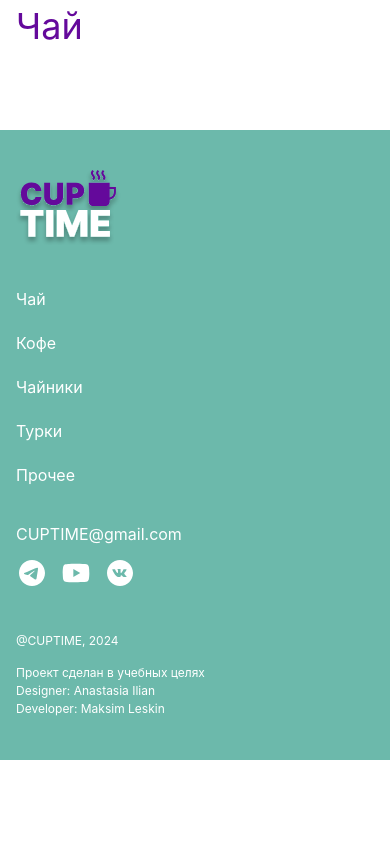
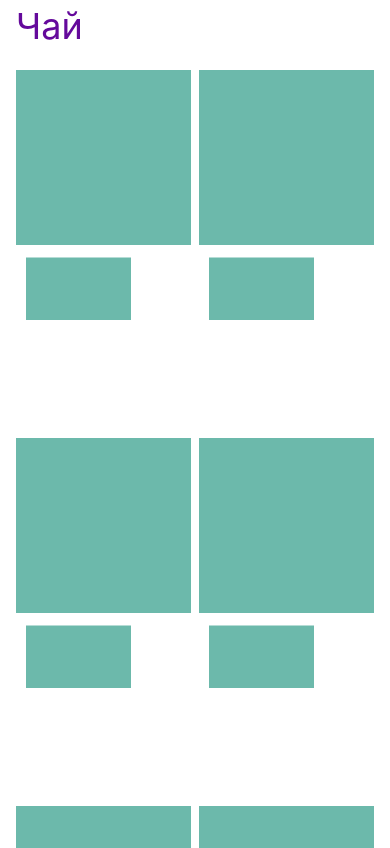
Before and after one commit to massaracsh7/cup-time, a React (Vite) app: page /products in a window 390 px wide. Shown: the part 566-1414 px from the top of the page. Before the commit the page ends 1326 px from the top, so only its background shows below. Built offline with nearby package versions, Linux system fonts and the light colour scheme; a web font is replaced by a local one.

Commit message:
feat: add loader

```diff
--- a/package.json
+++ b/package.json
@@ -12,6 +12,7 @@
   "dependencies": {
     "normalize.css": "^8.0.1",
     "react": "^18.3.1",
+    "react-content-loader": "^7.0.2",
     "react-dom": "^18.3.1",
     "react-modal": "^3.16.1",
     "react-router-dom": "^6.25.1"
--- a/src/index.css
+++ b/src/index.css
@@ -554,6 +554,11 @@
   padding: 16px 24px;
 }
 
+.skeleton-wrapper {
+  width: 100%;
+  height: 600px;
+}
+
 @media (max-width: 1240px) {
   .container {
     padding: 0 42px;
@@ -645,6 +650,9 @@
     padding: 12px 18px;
   }
 
+  .skeleton-wrapper {
+    height: 450px;
+  }
 }
 
 @media (max-width: 940px) {
@@ -820,6 +828,10 @@
 
   .modal__list {
     margin-bottom: 17px;
+  }
+
+  .skeleton-wrapper {
+    height: 360px;
   }
 }
 
--- a/src/modules/Products.jsx
+++ b/src/modules/Products.jsx
@@ -2,8 +2,7 @@
 import { useProducts } from "../context/ProductContext";
 import { Product } from "./Product"
 import { useSearchParams } from "react-router-dom";
-
-
+import { SkeletonLoader } from "./SkeletonLoader";
 
 export const Products = () => {
   const [searchParams] = useSearchParams();
@@ -21,17 +20,17 @@
     cezves: "Турки",
     other: "Прочее"
   };
-
-
   return (
     <section className="products">
       <div className="container">
         <h2 className="products__title"> {category ? `${categoryTranslations[category] || category}` : 'Чай'}
         </h2>
         <ul className="products__list">
-          {products.map((item) => (
-            <Product key={item.id} data={item} />
-          ))}
+          { products.length ? ( products.map((item) =>
+            <Product key={item.id} data={item} />)
+            ) : (
+            <SkeletonLoader/>
+            )}
         </ul>
       </div>
     </section>
--- /dev/null
+++ b/src/modules/SkeletonLoader.jsx
@@ -0,0 +1,22 @@
+import ContentLoader from 'react-content-loader';
+
+export const SkeletonLoader = ({ count = 6 }) => (
+  <>
+    {Array(count)
+      .fill()
+      .map((_, index) => (
+        <div key={index} className="skeleton-wrapper">
+          <ContentLoader
+            speed={2}
+            viewBox="0 0 420 600"
+            backgroundColor="#6cb9ab"
+            foregroundColor="#ecebeb"
+          >
+            <rect x="0" y="0" width="100%" height="70%" />
+            <rect x="24" y="calc(70% + 30px)" width="60%" height="30%" />
+            <rect x="24" y="calc(70% + 80px)" width="40%" height="25px" />
+          </ContentLoader>
+        </div>
+      ))}
+  </>
+);
```
Also changed, not shown: 1 other file (tests, documents, lock files or other folders).
